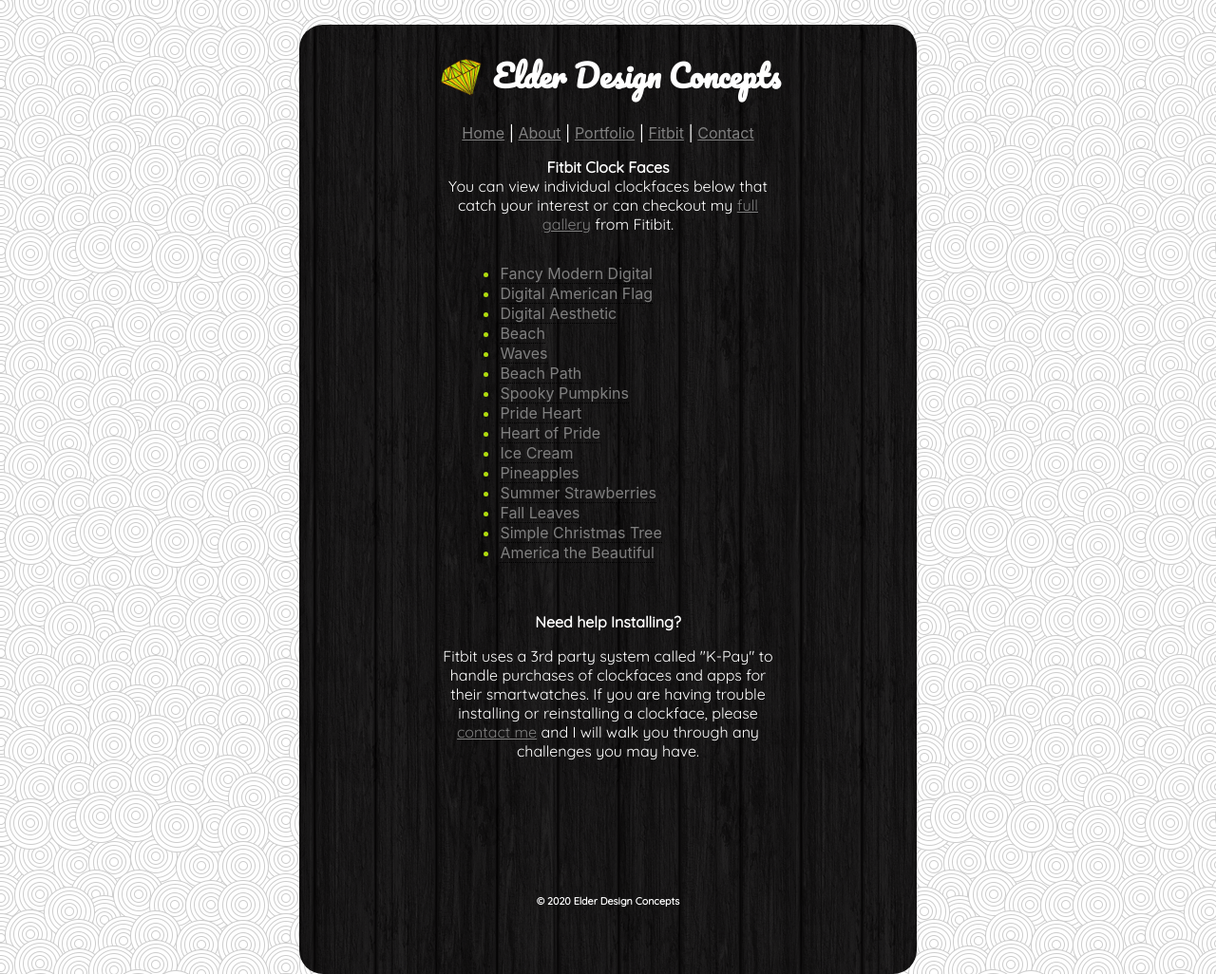
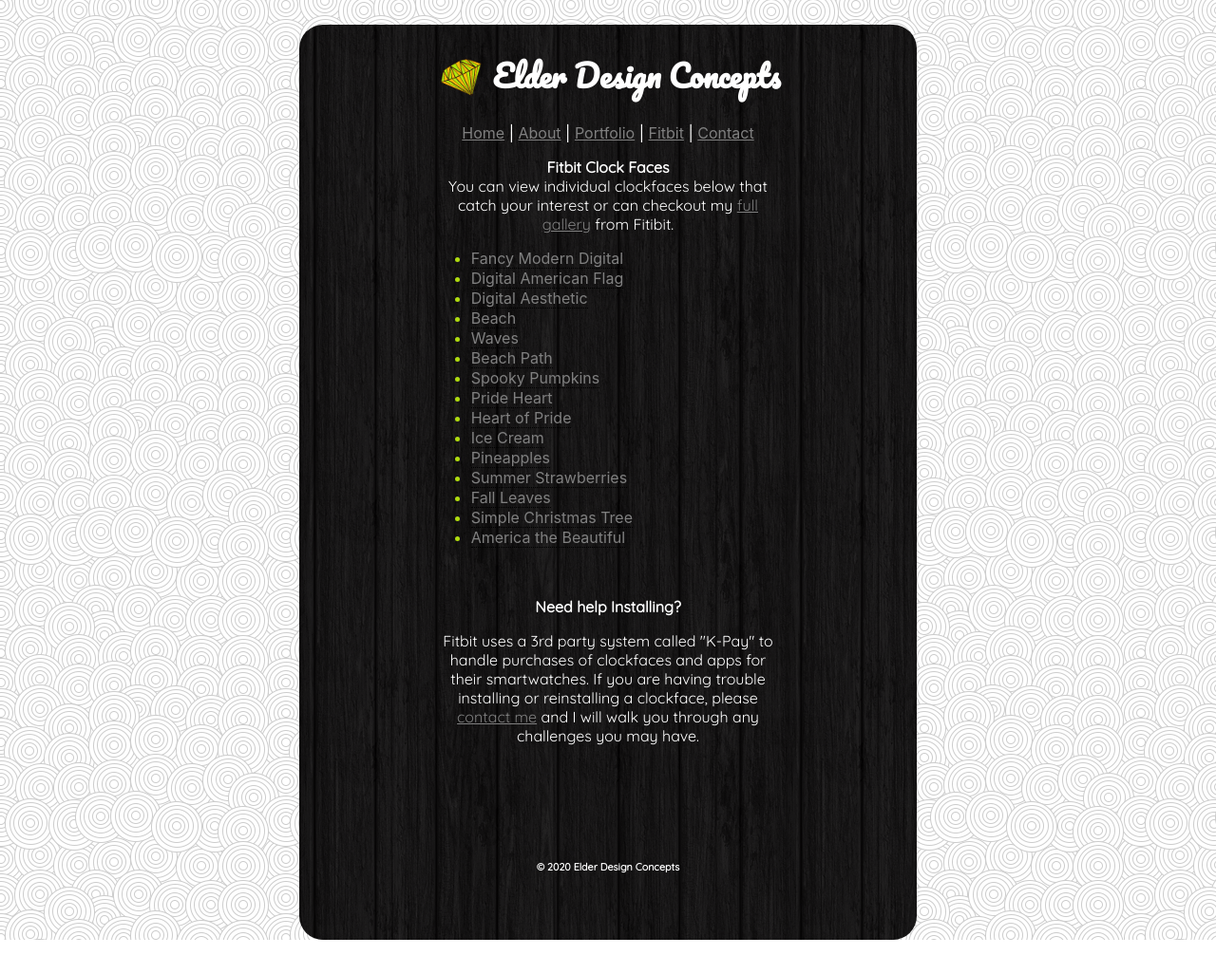
Before and after one commit to elderj/dev, a React app: page /#/fitbit in a window 1280 px wide. Shown: the whole page at 95% size. After the commit the page ends 990 px from the top, so only its background shows below. Built offline with nearby package versions, Linux system fonts and the light colour scheme; some packages are replaced by stand-ins of ours.

Commit message:
Correct width issue on smaller screens. Adjust footer spacing.

```diff
--- a/src/components/Footer.js
+++ b/src/components/Footer.js
@@ -7,7 +7,6 @@
 
 const Footer = () => (
   <Fragment>
-    <br />
     <h6 className="quicksand-text">© 2020 Elder Design Concepts</h6>
   </Fragment>
 );
--- a/src/styles/App.scss
+++ b/src/styles/App.scss
@@ -39,7 +39,7 @@
 
 .tooltip .tooltiptext {
   visibility: hidden;
-  width: 120px;
+  width: 400px;
   background-color: black;
   color: #fff;
   text-align: center;
--- a/src/styles/list.css
+++ b/src/styles/list.css
@@ -1,11 +1,9 @@
 .niceLookingList {
-  width: 75%;
+  width: 90%;
   margin: 0 auto;
   text-align: left;
   color: #b0dc0f;
   list-style-type: disc;
-  white-space: nowrap;
-  overflow: hidden;
 }
 
 ul {
```
